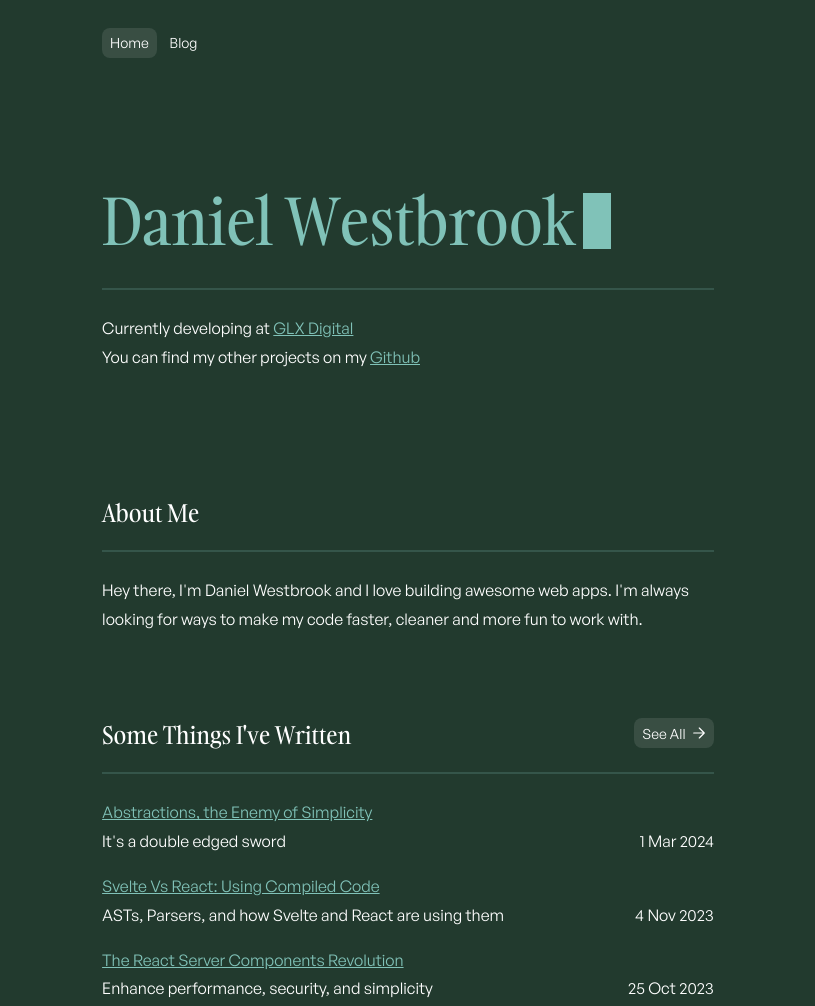
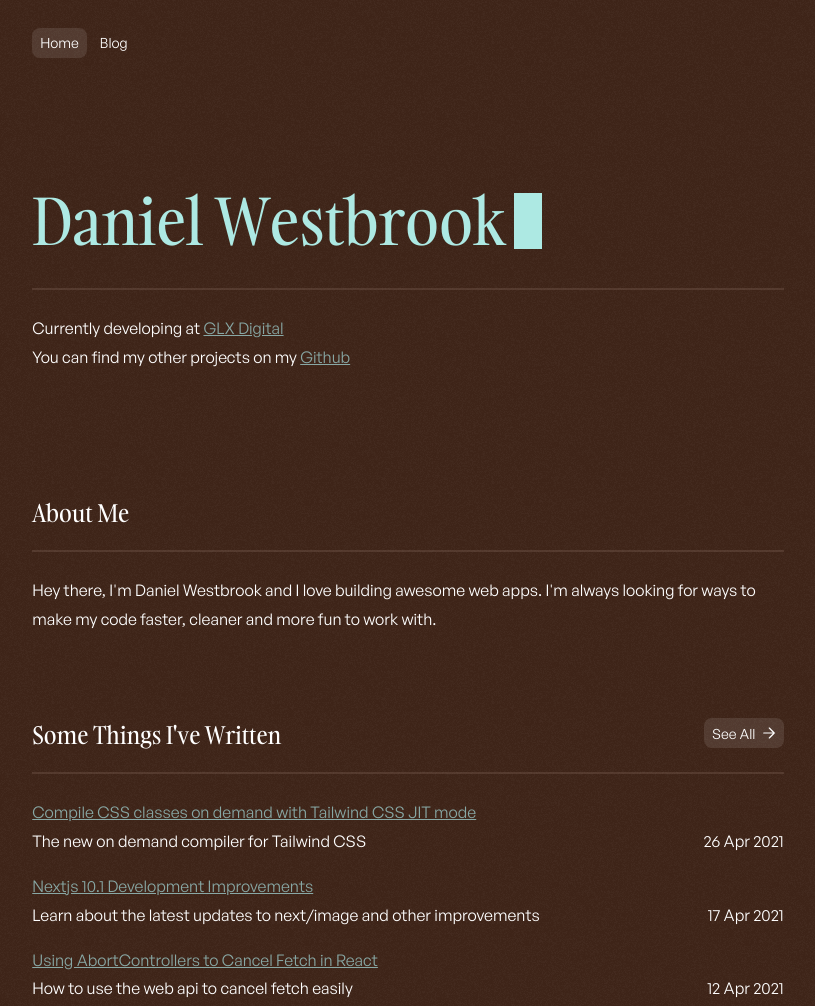
Before and after one commit to westbrookdaniel/website, an Eleventy site: page src/index.njk in a window 1280 px wide. Shown: the top 1006 px of the page, without its empty margins (232-1047 px from the left). Built offline with nearby package versions, Linux system fonts and the light colour scheme; Eleventy itself is replaced by a stand-in of ours; files that its build step writes are made by us from their sources; a script that the page names is missing.

Commit message:
update styles and add preload

```diff
--- a/_includes/header.njk
+++ b/_includes/header.njk
@@ -3,4 +3,5 @@
     <a class="button{% if page.url === "/" %} active{% endif %}" href="/" preload="mouseover">Home</a>
     <a class="button{% if page.url.startsWith("/blog") and page.url !== "/" %} active{% endif %}" href="/blog" preload="mouseover">Blog</a>
   </nav>
+  <div class="noise"></div>
 </header>
--- a/public/index.css
+++ b/public/index.css
@@ -16,27 +16,32 @@ html {
     Segoe UI Symbol,
     "Noto Color Emoji";
 
-  --bg: 34 58 46;
-  --text: 255 255 255;
-  --accent: 128 194 184;
+  --white: #ffffff;
+  --light-red: #e8bfac;
+  --mid-blue: #88a8a5;
+  --light-blue: #ade9e3;
+  --mid-red: #93786b;
+  --dark-blue: #3b6964;
+  --dark-red: #3e2418;
 
-  background-color: rgb(var(--bg));
+  background-color: var(--dark-red);
+  background-image: url(/public/noise.png);
 }
 
 body {
-  max-width: 70ch;
+  max-width: 85ch;
   padding: 1.75rem 1.25rem;
   margin: 0 auto;
 }
 
 * {
   font-family: "GeneralSans-Regular", sans-serif;
-  color: rgb(var(--text));
+  color: var(--white);
   font-weight: 400;
 }
 
 a {
-  color: rgb(var(--accent));
+  color: var(--mid-blue);
   text-decoration: underline;
 }
 
@@ -58,7 +63,7 @@ h6 {
 
 h1 {
   font-size: 2em;
-  color: rgb(var(--accent));
+  color: var(--light-blue);
 }
 
 .logo {
@@ -77,7 +82,7 @@ h1 {
   margin-left: 0.5rem;
   margin-bottom: 2.2rem;
   display: block;
-  background-color: rgb(var(--accent));
+  background-color: var(--light-blue);
 }
 
 @media only screen and (min-width: 800px) {
@@ -115,11 +120,23 @@ nav {
   gap: 0.3rem;
 }
 
+header {
+  position: relative;
+}
+
+.noise {
+  width: 80px;
+  height: 80px;
+  position: absolute;
+  right: 0;
+  top: -60px;
+}
+
 .button {
   display: flex;
   width: max-content;
   font-size: 14px;
-  color: rgb(var(--text));
+  color: var(--white);
   padding: 0.15rem 0.5rem;
   border-radius: 0.5rem;
   text-decoration: none;
@@ -127,15 +144,15 @@ nav {
 }
 
 .button.active {
-  background-color: rgb(var(--text) / 10%);
+  background-color: color-mix(in srgb, var(--white) 10%, transparent);
 }
 
 .button:hover {
-  background-color: rgb(var(--text) / 15%);
+  background-color: color-mix(in srgb, var(--white) 15%, transparent);
 }
 
 .button:focus {
-  background-color: rgb(var(--text) / 25%);
+  background-color: color-mix(in srgb, var(--white) 25%, transparent);
 }
 
 .icon-button {
@@ -158,16 +175,16 @@ footer a {
 }
 
 footer a * {
-  color: rgb(var(--accent));
+  color: var(--light-red);
 }
 
 footer a:hover * {
-  color: rgb(var(--accent) / 75%);
+  color: color-mix(in srgb, var(--light-red) 75%, transparent);
 }
 
 hr {
   border: 1px solid;
-  border-color: rgb(var(--accent) / 20%);
+  border-color: color-mix(in srgb, var(--mid-red) 25%, transparent);
   margin-bottom: 1.5rem;
 }
 
```
Also changed, not shown: _includes/head.njk (line endings or trailing spaces), public/noise.png (added).
